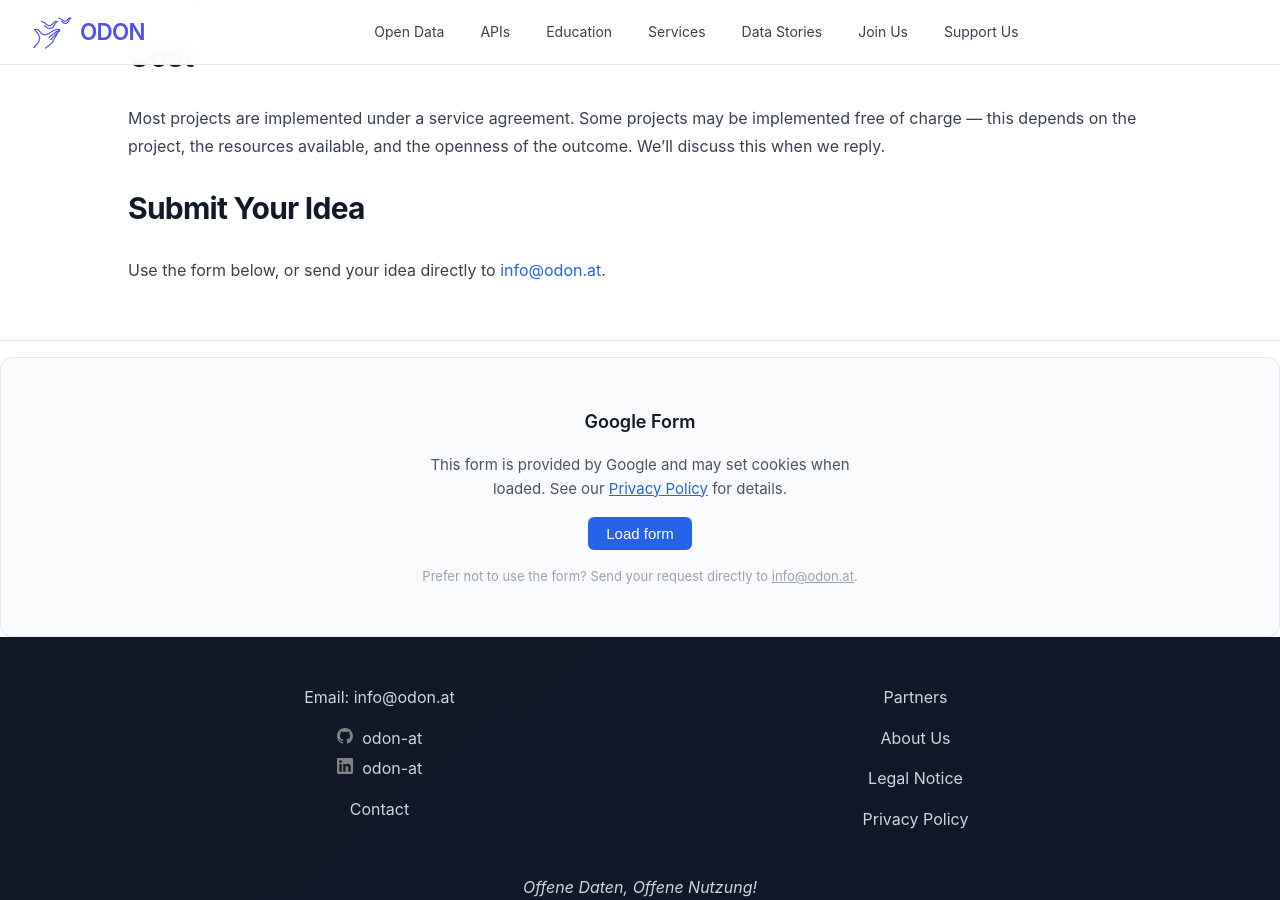
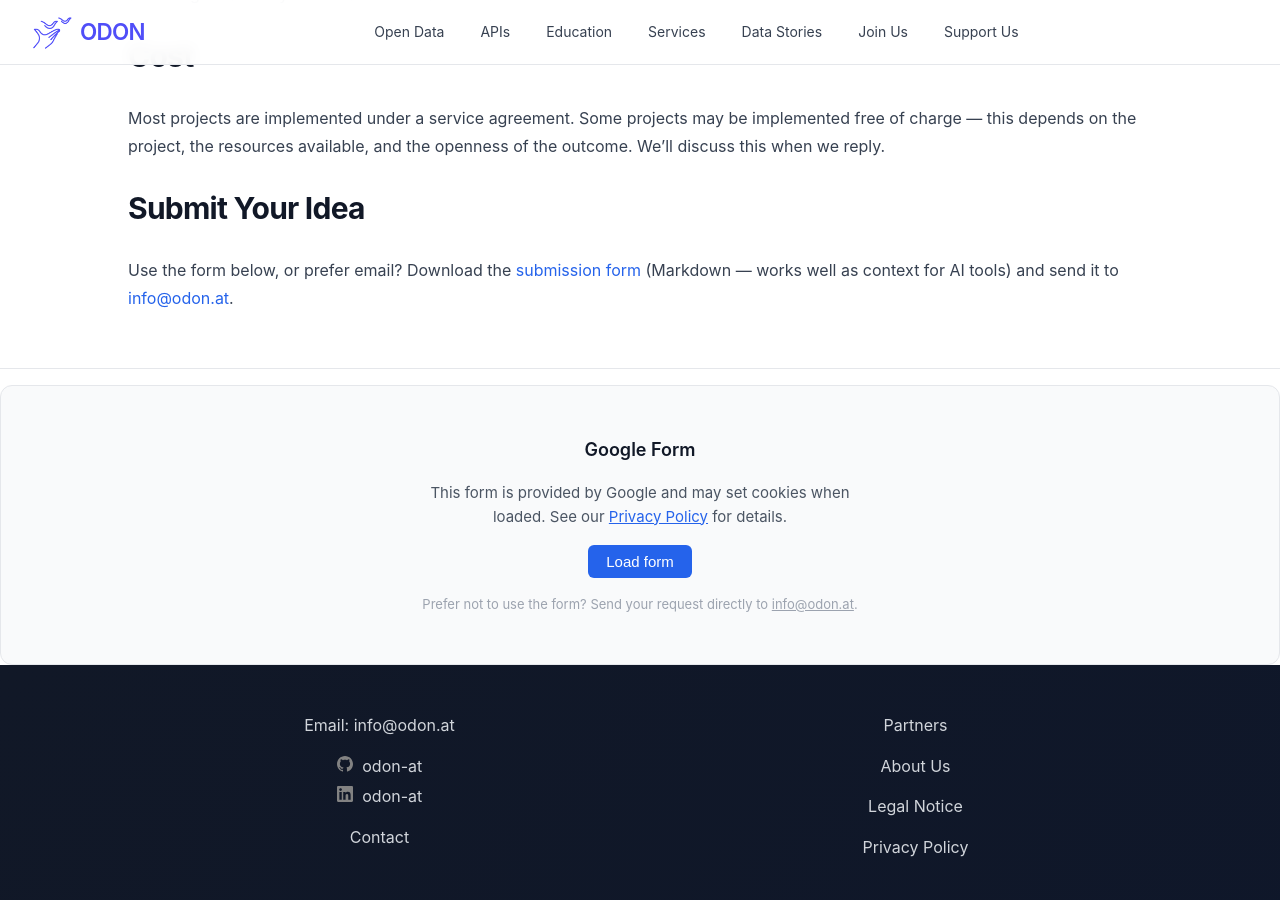
Before and after one commit to verein-odon/verein-odon.github.io, a Jekyll site: the page built from docs/en/projects.md, in a window 1280 px wide and 900 px high, scrolled down 988 px. Built offline with Jekyll 4.4.1, drawn with Linux system fonts in a browser that asks for light colours.

Commit message:
Updated the project page and added the submission form as markdown file

```diff
--- a/docs/en/projects.md
+++ b/docs/en/projects.md
@@ -45,7 +45,7 @@ Most projects are implemented under a service agreement. Some projects may be im
 
 ## Submit Your Idea
 
-Use the form below, or send your idea directly to [info@odon.at](mailto:info@odon.at).
+Use the form below, or prefer email? Download the [submission form](/assets/downloads/projects/odon-projects-submission-form-v1.0.md) (Markdown — works well as context for AI tools) and send it to [info@odon.at](mailto:info@odon.at).
 
   </div>
   </div>
```
Also changed, not shown: docs/assets/downloads/projects/odon-projects-submission-form-v1.0.md (added).
